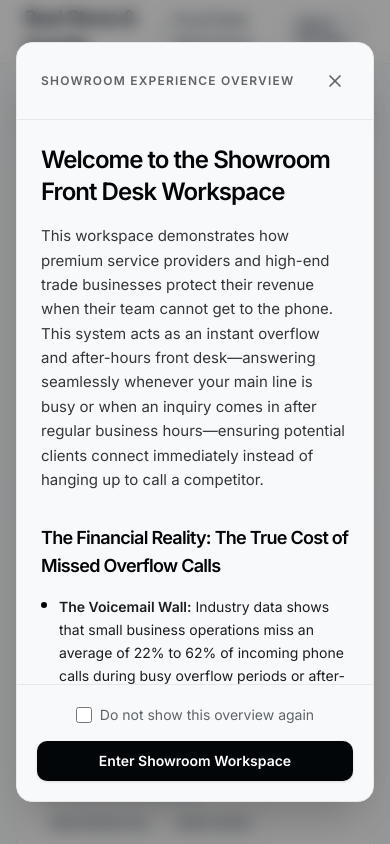
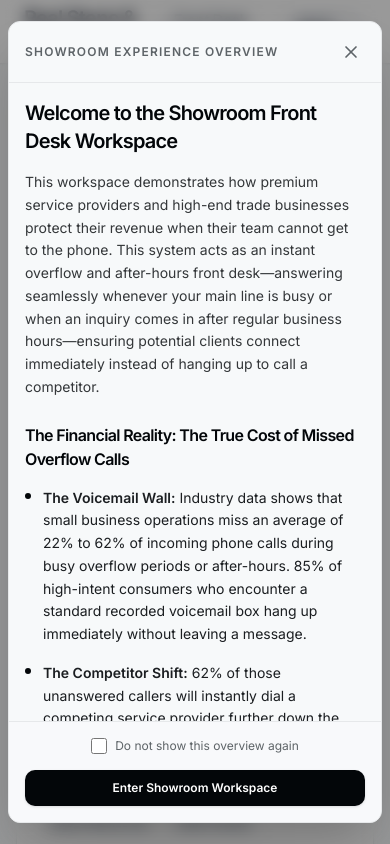
Before and after one commit to tekguyz/Real-Stone-Granite-AI-Experience, a Next.js app: page / in a window 390 px wide. Shown: the top 844 px of the page. Built offline with nearby package versions, Linux system fonts and the light colour scheme; no server answers.

Commit message:
Refactor WelcomeModal styles for responsiveness
Adjusted padding and margins for better responsiveness. Updated text sizes for improved readability.

```diff
--- a/components/WelcomeModal.tsx
+++ b/components/WelcomeModal.tsx
@@ -35,17 +35,17 @@ export default function WelcomeModal({ isOpen, onClose }: WelcomeModalProps) {
         initial={{ opacity: 0 }}
         animate={{ opacity: 1 }}
         exit={{ opacity: 0 }}
-        className="fixed inset-0 z-[100] flex items-center justify-center bg-black/40 backdrop-blur-sm p-4"
+        className="fixed inset-0 z-[100] flex items-center justify-center bg-black/40 backdrop-blur-sm p-2 sm:p-4"
       >
         <motion.div
           initial={{ opacity: 0, scale: 0.95, y: 10 }}
           animate={{ opacity: 1, scale: 1, y: 0 }}
           exit={{ opacity: 0, scale: 0.95, y: 10 }}
           transition={{ type: 'spring', damping: 25, stiffness: 300 }}
-          className="w-full max-w-3xl bg-[var(--color-surface-card)] rounded-[var(--radius-lg)] border border-[var(--color-border-hairline)] shadow-2xl overflow-hidden flex flex-col max-h-[90vh]"
+          className="w-full max-w-3xl bg-[var(--color-surface-card)] rounded-xl sm:rounded-[var(--radius-lg)] border border-[var(--color-border-hairline)] shadow-2xl overflow-hidden flex flex-col max-h-[95vh] sm:max-h-[90vh]"
         >
           {/* Header */}
-          <div className="flex justify-between items-center p-6 border-b border-[var(--color-border-hairline)]">
+          <div className="flex justify-between items-center p-4 sm:p-6 border-b border-[var(--color-border-hairline)]">
             <span className="text-xs font-semibold tracking-widest text-[var(--color-muted)] uppercase">
               Showroom Experience Overview
             </span>
@@ -58,19 +58,19 @@ export default function WelcomeModal({ isOpen, onClose }: WelcomeModalProps) {
           </div>
 
           {/* Scrollable Content */}
-          <div className="flex-1 overflow-y-auto p-6 md:p-8">
-            <h2 className="text-2xl md:text-3xl font-sans tracking-tight text-[var(--color-primary)] mb-4">
+          <div className="flex-1 overflow-y-auto p-4 sm:p-6 md:p-8">
+            <h2 className="text-xl md:text-3xl font-sans tracking-tight text-[var(--color-primary)] mb-4">
               Welcome to the Showroom Front Desk Workspace
             </h2>
-            <p className="text-[15px] text-[var(--color-primary)] opacity-80 leading-relaxed mb-8">
+            <p className="text-[14px] md:text-[15px] text-[var(--color-primary)] opacity-80 leading-relaxed mb-6 md:mb-8">
               This workspace demonstrates how premium service providers and high-end trade businesses protect their revenue when their team cannot get to the phone. This system acts as an instant overflow and after-hours front desk—answering seamlessly whenever your main line is busy or when an inquiry comes in after regular business hours—ensuring potential clients connect immediately instead of hanging up to call a competitor.
             </p>
 
-            <h3 className="text-lg font-sans font-semibold text-[var(--color-primary)] mb-4">
+            <h3 className="text-base md:text-lg font-sans font-semibold text-[var(--color-primary)] mb-4">
               The Financial Reality: The True Cost of Missed Overflow Calls
             </h3>
 
-            <ul className="space-y-4 mb-8">
+            <ul className="space-y-4 mb-6 md:mb-8">
               <li className="flex gap-3 text-sm text-[var(--color-primary)]">
                 <span className="w-1.5 h-1.5 rounded-full bg-[var(--color-primary)] mt-1.5 shrink-0" />
                 <p className="leading-relaxed opacity-90">
@@ -91,12 +91,12 @@ export default function WelcomeModal({ isOpen, onClose }: WelcomeModalProps) {
               </li>
             </ul>
 
-            <h3 className="text-sm font-semibold tracking-wider text-[var(--color-muted)] uppercase mb-3">
+            <h3 className="text-xs md:text-sm font-semibold tracking-wider text-[var(--color-muted)] uppercase mb-3">
               Financial Impact of Capturing 1 Missed Call Per Week
             </h3>
 
-            <div className="border border-[var(--color-border-hairline)] rounded-xl overflow-hidden mb-6">
-              <table className="w-full text-left text-sm whitespace-nowrap">
+            <div className="border border-[var(--color-border-hairline)] rounded-xl overflow-x-auto mb-6">
+              <table className="w-full text-left text-xs md:text-sm whitespace-nowrap min-w-[500px] sm:min-w-0">
                 <tbody className="divide-y divide-[var(--color-border-hairline)] font-sans">
                   <tr className="bg-white">
                     <td className="p-3 pl-4 font-medium text-[var(--color-primary)]">Weekly Baseline</td>
@@ -120,14 +120,14 @@ export default function WelcomeModal({ isOpen, onClose }: WelcomeModalProps) {
               </table>
             </div>
 
-            <p className="text-sm text-[var(--color-primary)] opacity-80 leading-relaxed italic bg-gray-50 border border-[var(--color-border-hairline)] p-4 rounded-lg">
+            <p className="text-xs md:text-sm text-[var(--color-primary)] opacity-80 leading-relaxed italic bg-gray-50 border border-[var(--color-border-hairline)] p-4 rounded-lg">
               <strong className="font-semibold not-italic opacity-100">The Bottom Line:</strong> Successfully capturing just one additional high-value project per month completely covers the operational layout of the system, turning a frustrating communication bottleneck straight into guaranteed, hands-free business growth.
             </p>
           </div>
 
           {/* Footer */}
-          <div className="flex flex-col sm:flex-row items-center justify-between gap-4 p-5 border-t border-[var(--color-border-hairline)] bg-gray-50/50">
-            <label className="flex items-center gap-2 text-sm text-[var(--color-muted)] hover:text-[var(--color-primary)] cursor-pointer transition-colors select-none">
+          <div className="flex flex-col sm:flex-row items-center justify-between gap-4 p-4 sm:p-5 border-t border-[var(--color-border-hairline)] bg-gray-50/50">
+            <label className="flex items-center gap-2 text-xs md:text-sm text-[var(--color-muted)] hover:text-[var(--color-primary)] cursor-pointer transition-colors select-none">
               <input
                 type="checkbox"
                 checked={hideFuture}
@@ -138,7 +138,7 @@ export default function WelcomeModal({ isOpen, onClose }: WelcomeModalProps) {
             </label>
             <button
               onClick={handleClose}
-              className="w-full sm:w-auto px-6 py-2.5 bg-[var(--color-primary)] hover:bg-black text-white text-sm font-semibold rounded-[var(--radius-md)] transition-colors shadow-sm"
+              className="w-full sm:w-auto px-6 py-2.5 bg-[var(--color-primary)] hover:bg-black text-white text-xs md:text-sm font-semibold rounded-[var(--radius-md)] transition-colors shadow-sm"
             >
               Enter Showroom Workspace
             </button>
```
